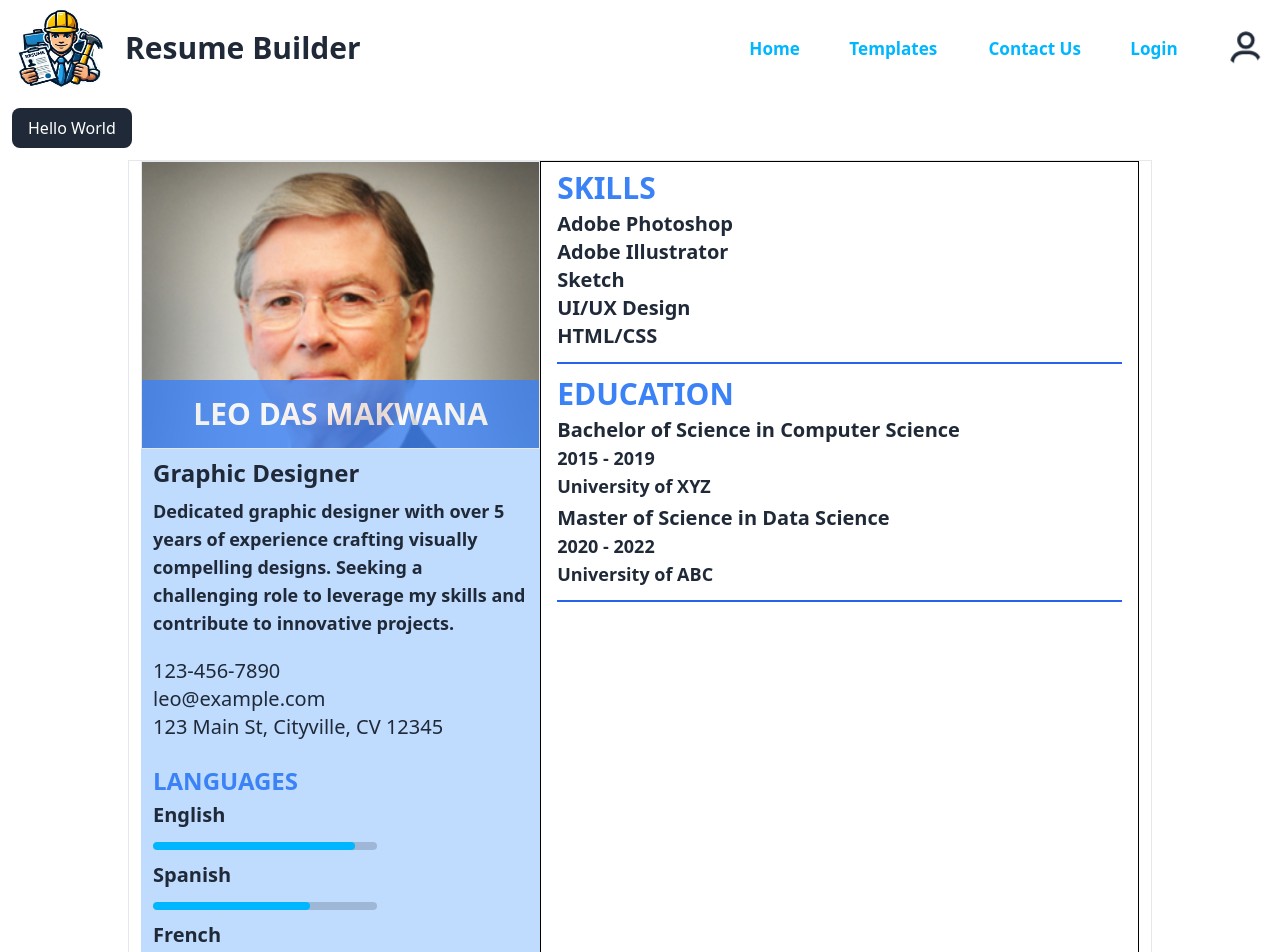
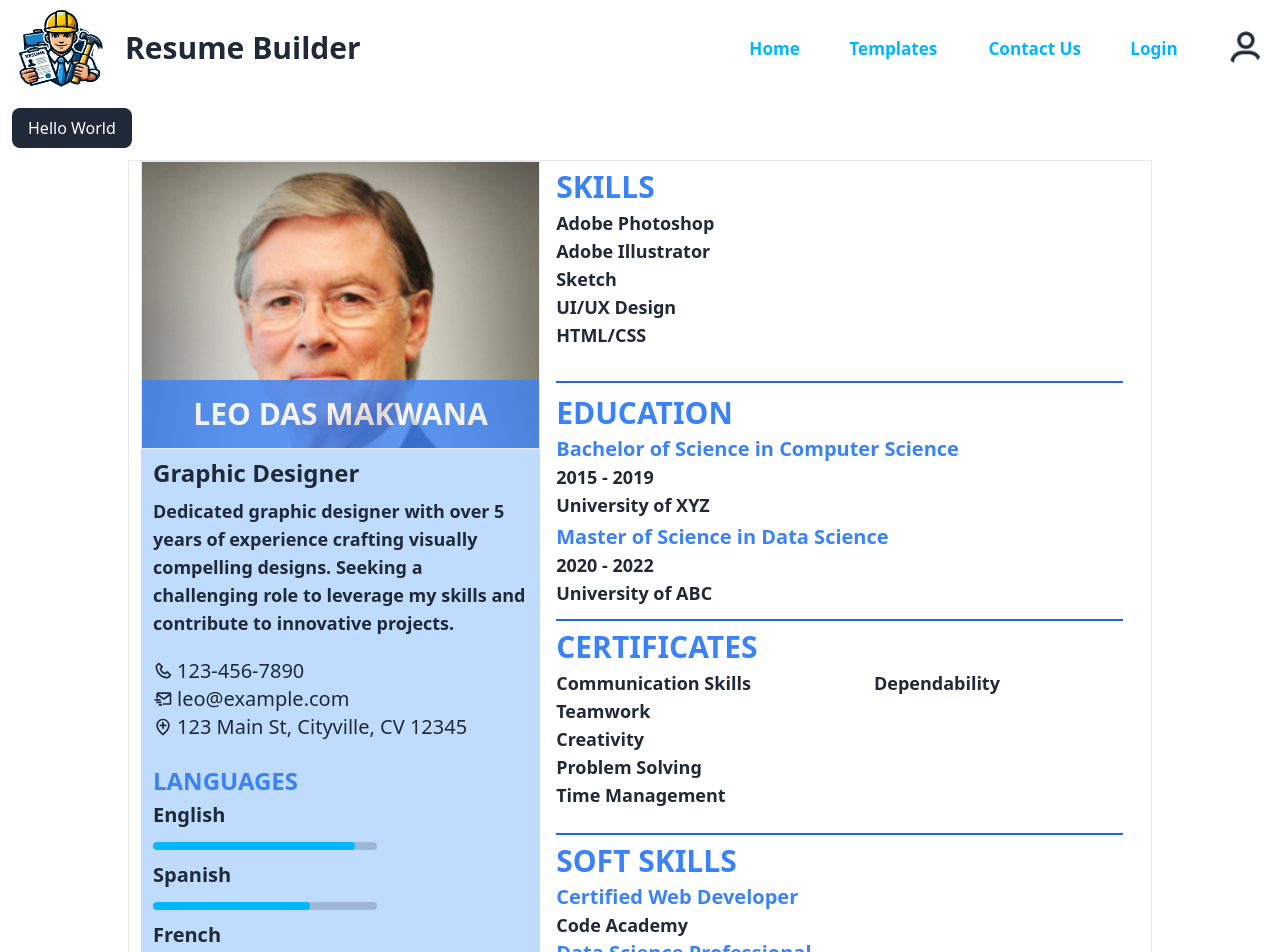
Before and after one commit to Vedantrana73/Resume-Builder, a React (Vite) app in the folder Client/: page /resume5 in a window 1280 px wide. Shown: the top 952 px of the page. Built offline with nearby package versions, Linux system fonts and the light colour scheme.

Commit message:
Added Resume5

```diff
--- a/Client/src/Resume/Resume5.jsx
+++ b/Client/src/Resume/Resume5.jsx
@@ -1,6 +1,9 @@
 import Navbar from '../components/Navbar';
 import Padding from '../components/Padding';
 import profile from '../assets/profile.jpg'
+import { BiPhone } from 'react-icons/bi';
+import { BiMailSend } from 'react-icons/bi';
+import { BiLocationPlus } from 'react-icons/bi';
 function Resume5() {
     const resumeData = {
         name: "Leo Das Makwana",
@@ -75,7 +78,7 @@ function Resume5() {
   };
 
   return (
-    <div className='min-h-screen flex flex-col'>
+    <div className='h-screen flex flex-col'>
         <div className='no-print'>
             <Navbar />
             <Padding />
@@ -100,13 +103,15 @@ function Resume5() {
                 </section>
 
                 <section className='text-xl py-3 px-3 bg-blue-200'>
-                  <div>
-                    {resumeData.contact.phone}
+                  <div className='flex gap-1 items-center'>
+                    <BiPhone/>{resumeData.contact.phone}
                   </div>
-                  <div>
+                  <div className='flex items-center gap-1'>
+                    <BiMailSend/>
                     {resumeData.contact.email}
                   </div>
-                  <div>
+                  <div className='flex items-center gap-1'>
+                    <BiLocationPlus/>
                     {resumeData.contact.address}
                   </div>
                 </section>
@@ -125,12 +130,12 @@ function Resume5() {
                   </ul>
                 </section>
             </div>
-            <div className='w-3/5 border border-black px-4'>
+            <div className='w-3/5 px-4'>
                 <section className='py-1 border-b-2 border-blue-600 pb-3'>
                     <h2 className='text-blue-500 font-semibold text-3xl py-1'>SKILLS</h2>
-                    <ul>
+                    <ul className='h-40 flex flex-col flex-wrap'>
                         {resumeData.technicalSkills && resumeData.technicalSkills.map((skill)=>(
-                            <li className='font-semibold text-xl' key={skill}>{skill}</li>
+                            <li className='font-semibold text-lg' key={skill}>{skill}</li>
                         ))}
                     </ul>
                 </section>
@@ -140,7 +145,7 @@ function Resume5() {
                     <ul className='space-y-1 '>
                         {resumeData.education && resumeData.education.map((education)=>(
                             <li key={education.institution}>
-                                <div className='font-semibold text-xl'>{education.degree}</div>
+                                <div className='font-semibold text-xl text-blue-500'>{education.degree}</div>
                                 <div className='font-semibold text-lg'>{education.startYear} - {education.endYear}</div>
                                 <div className='font-semibold text-lg'>{education.institution}</div>
                             </li>
@@ -148,10 +153,30 @@ function Resume5() {
                     </ul>
                 </section>
 
-                <section className='mt-2'>
-                    <h2 className='text-blue-500 font-semibold text-2xl'></h2>
-                    <ul>
+                <section className='mt-2 border-b-2 pb-2 border-blue-600'>
+                    <h2 className='text-blue-500 font-semibold text-3xl'>CERTIFICATES</h2>
+                    <ul className='py-1 h-40 flex flex-col flex-wrap '>
+                      {resumeData.personalSkills && resumeData.personalSkills.map((skill)=>(
+                          <li className='font-semibold text-lg'>
+                            {skill}
+                          </li>
+                      ))}
+                    </ul>
+                </section>
 
+                <section className='mt-2 border-b-2 pb-2 border-blue-600'>
+                    <h2 className='text-blue-500 font-semibold text-3xl'>SOFT SKILLS</h2>
+                    <ul className='py-1'>
+                      {resumeData.certificates && resumeData.certificates.map((certificate)=>(
+                          <li>
+                            <div className='text-xl text-blue-500 font-semibold'>
+                              {certificate.title}
+                            </div>
+                            <div className='text-lg font-semibold'>
+                              {certificate.institution}
+                            </div>
+                          </li>
+                      ))}
                     </ul>
                 </section>
             </div>
--- a/Client/src/Resume/Resume9.jsx
+++ b/Client/src/Resume/Resume9.jsx
@@ -1,7 +1,6 @@
 import Navbar from "../components/Navbar";
 import Padding from "../components/Padding";
 import profile from '../assets/profile.jpg';
-import woman from '../assets/woman.webp';
 
 function Resume9() {
   const resumeData = {
```
Also changed, not shown: Client/src/assets/woman.webp (deleted), 1 other file (tests, documents, lock files or other folders).
